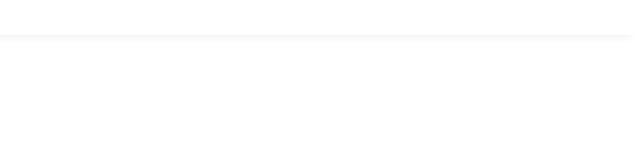
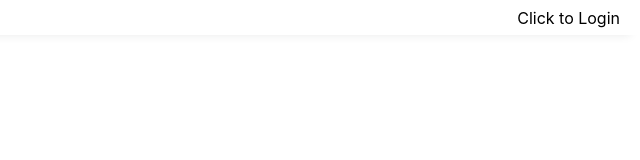
Before and after one commit to zzz17244/zzz17244-reducx, a React (Create React App) app: page / in a window 1280 px wide. Shown: the top 160 px of the page, without its empty margins (640-1280 px from the left). Built offline with nearby package versions, Linux system fonts and the light colour scheme.

Commit message:
add dispatch logic into onClick login button and add userImg into navbar.

```diff
--- a/src/components/NavbarRight.js
+++ b/src/components/NavbarRight.js
@@ -1,10 +1,33 @@
-import { useSelector } from "react-redux";
+import { useDispatch, useSelector } from "react-redux";
+import axios from 'axios';
 
 function NavbarRight() {
     const username = useSelector((state) => state.user.username);
+    const userImg = useSelector(state => state.user.userImg);
+    const dispatch = useDispatch();
+
+    const login = async () => {
+        const user = (await axios.get('https://randomuser.me/api/')).data.results[0];
+        const username = user.login.username;
+        const userImg = user.picture.thumbnail;
+        const actionObject = {
+            type: 'LOGIN',
+            payload: { username, userImg }
+        }
+        dispatch(actionObject);
+    }
+
+    const userloggedIn = username !== '';
     return (
         <div style={{ height: '100%', display: 'flex', justifyContent: 'flex-end', alignItems: 'center' }}>
-            <span style={{ marginRight: '20px' }}> {username} </span>
+            {userloggedIn ?
+                <>
+                    <span style={{ borderRadius: '50%', backgroundImage: `url(${userImg})`, backgroundSize: 'cover', backgroundRepeat: 'no-repeat', backgroundPosition: 'center center', height: '30px', width: '30px', marginRight: '5px' }}></span>
+                    <span style={{ marginRight: '20px' }}> {username} </span>
+                </>
+                :
+                <span onClick={login} style={{ marginRight: '20px', cursor: 'pointer' }}>Click to Login </span>
+            }
         </div>
     )
 }
```
